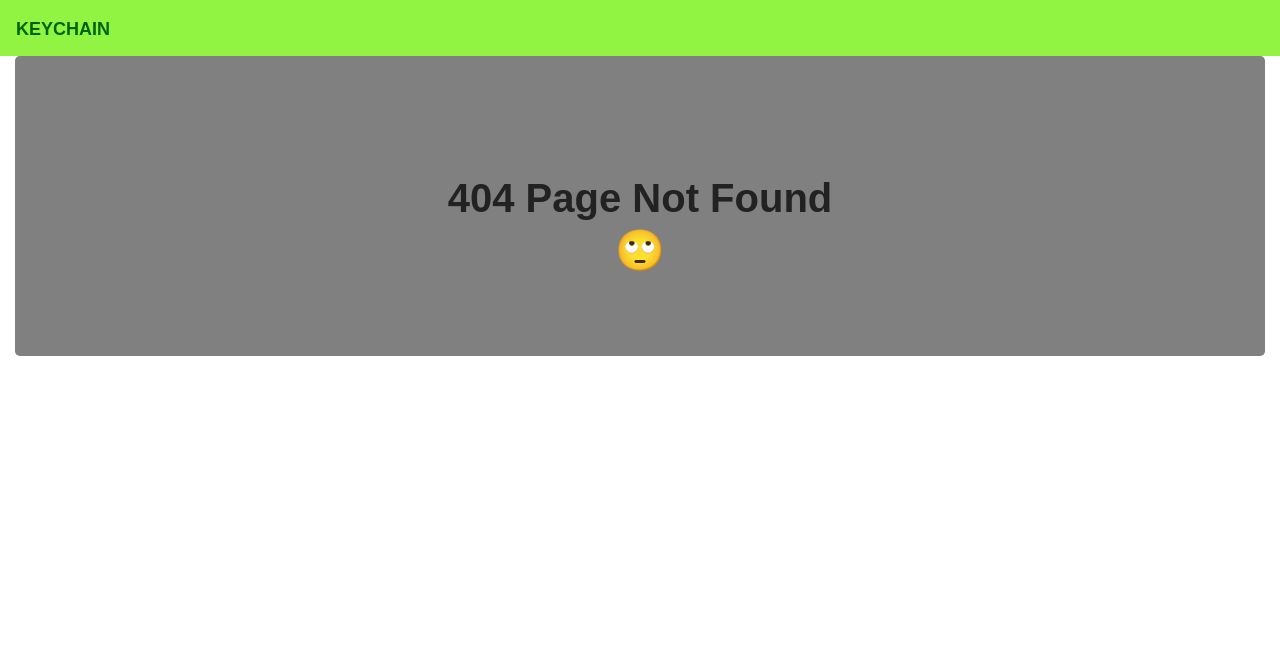
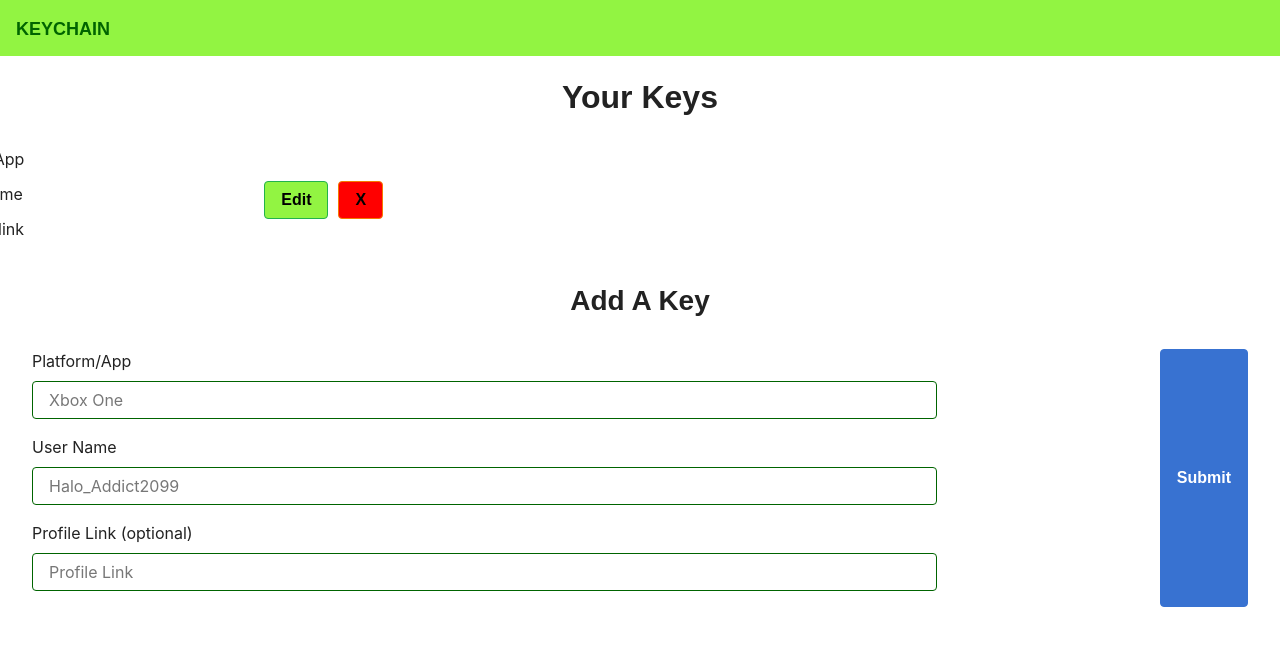
Before and after one commit to sl8te/keychain, a React (Create React App) app in the folder client/: page /keys in a window 1280 px wide. Before the commit this address had no page. Shown: the top 646 px of the page. Built offline with nearby package versions, Linux system fonts and the light colour scheme; a web font is replaced by a local one.

Commit message:
keys page layout complete and linked to route

```diff
--- a/client/public/style.css
+++ b/client/public/style.css
@@ -34,3 +34,64 @@
     color: white;
     border-style: double;
 }
+
+/* Specific Styling for Keys Page */
+/* ================================= */
+    /* top section: key list */
+
+h2 {
+    text-align: center;
+}
+
+.key-wrapper {
+    display: flex;
+    justify-content: flex-end;
+    margin-bottom: 5px;
+    margin-right: 5px;
+    margin-left: 20px;
+}
+
+#platform_username {
+    margin-left: 20px;
+    margin-top: -5px;
+}
+
+#platform_profile_link {
+    margin-left: 20px;
+    margin-top: -5px;
+}
+#btn-wrapper {
+    display: flex;
+    justify-content: flex-end;
+    align-items: center;
+    margin-bottom: 5px;
+    margin-right: 10px;
+    margin-left: 100px;
+}
+#edit-btn {
+    margin-right: 10px;
+}
+#delete-btn{
+    background-color: red;
+}
+
+
+/* bottom section: add a key */
+
+h3 {
+    text-align: center;
+}
+#add-key {
+    margin-left: 2px;
+    margin-right: 2px;
+}
+.col-sm-3 {
+    display: flex;
+    justify-content: flex-end;
+}
+#submit-btn {
+    background-color: #3872d1;
+    color: white;
+    border-color: #3872d1;
+}
+/* =================================== */
--- a/client/src/App.js
+++ b/client/src/App.js
@@ -6,6 +6,7 @@ import NoMatch from "./pages/NoMatch";
 import Nav from "./components/Nav";
 import Signup from "./pages/signup/Signup";
 import Account from "./pages/account/Account";
+import Keys from "./pages/keys/Keys";
 
 function App() {
   return (
@@ -18,6 +19,7 @@ function App() {
           <Route exact path="/books/:id" component={Detail} />
           <Route exact path="/signup" component={Signup} />
           <Route exact path="/account" component={Account} />
+          <Route exact path="/keys" component={Keys} />
           <Route component={NoMatch} />
           {/* <Route exact path="/account" component={Account} />
           <Route exact path="/friends" component={Friends} />
--- /dev/null
+++ b/client/src/pages/keys/Keys.js
@@ -0,0 +1,62 @@
+import React, { Component } from "react";
+
+
+class Keys extends Component {
+    constructor (props) {
+      super(props);
+      this.state = {
+        platform: '',
+        userName: '',
+        profileLink: '',
+      }
+    }
+
+    render () {
+        return (
+            <div className="container-fluid">
+                <form className="Keys">
+                <br></br>
+                    <h2>Your Keys</h2>
+                    <br></br>
+                    <div className="row">
+                    <div className= "key-wrapper">
+                        <div className="col-sm-8" id="key-list">
+                            <p id="platform_name">Platform/App</p>
+                            <p id="platform_username">Username</p>
+                            <p id="platform_profile_link">Profile link</p>
+                        </div>
+                        <div className="col-sm-4" id="btn-wrapper">
+                            <button type="button" class="btn btn-success" id="edit-btn">Edit</button>
+                            <button type="button" class="btn btn-danger" id="delete-btn">X</button>
+                        </div>
+                    </div>
+                    </div>
+                    <br></br>
+                    <h3>Add A Key</h3>
+                        <br></br>
+                    <div className="row" id="add-key">
+                        <div className="col-sm-9">
+                        <div className={'form-group'}>
+                            <label htmlFor="platform">Platform/App</label>
+                            <input type="text" className="form-control" name="platform" placeholder="Xbox One"/>
+                        </div>
+                        <div className={'form-group'}>
+                            <label htmlFor="userName">User Name</label>
+                            <input type="text" className="form-control" name="userName" placeholder="Halo_Addict2099"/>
+                        </div>
+                        <div className={'form-group'}>
+                            <label htmlFor="profileLink">Profile Link (optional)</label>
+                            <input type="text" className="form-control" name="profileLink" placeholder="Profile Link"/>
+                        </div>
+                        </div>
+                        <div className="col-sm-3">
+                            <button type="button" class="btn btn-primary" id="submit-btn">Submit</button>
+                        </div>
+                    </div>
+                </form>
+            </div>
+        )
+    }
+}
+
+export default Keys;
```
Also changed, not shown: 1 other file (tests, documents, lock files or other folders).
